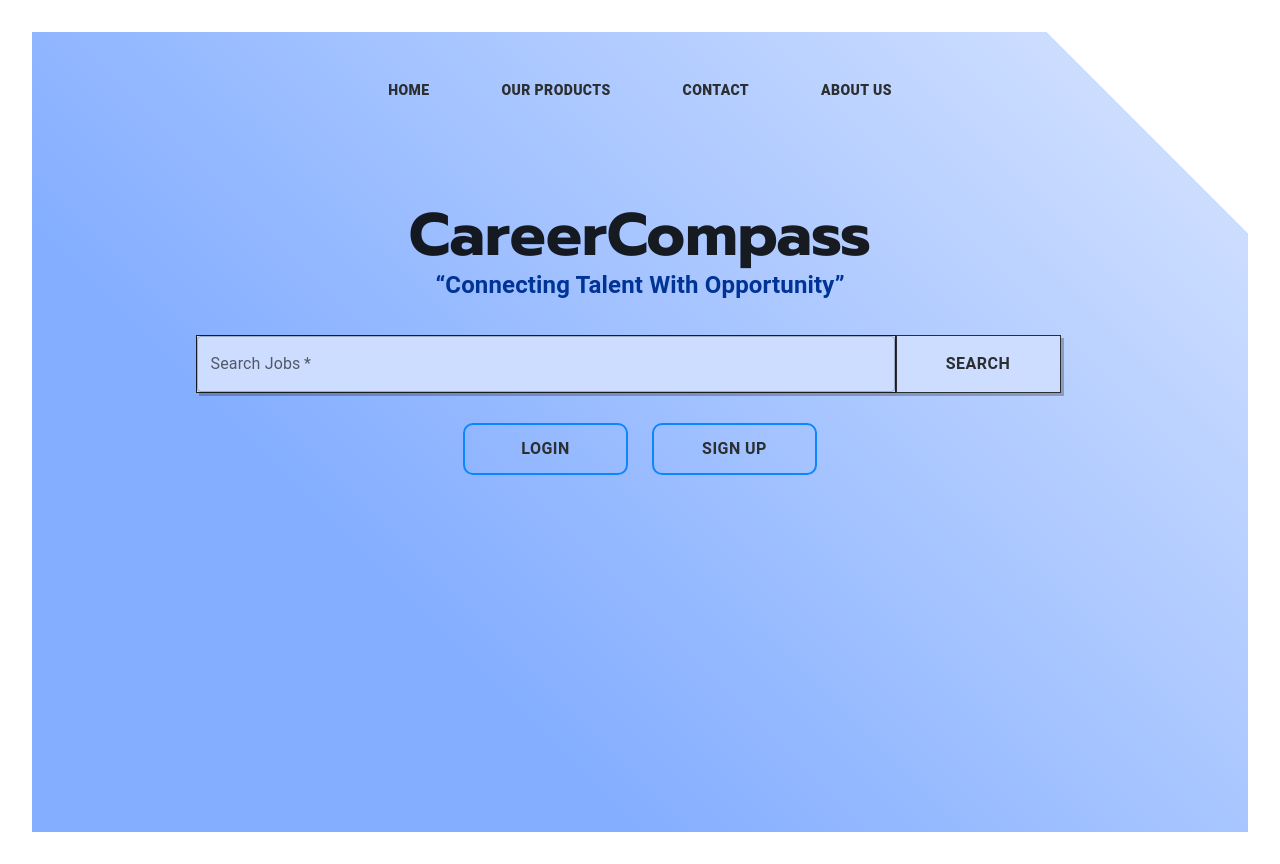
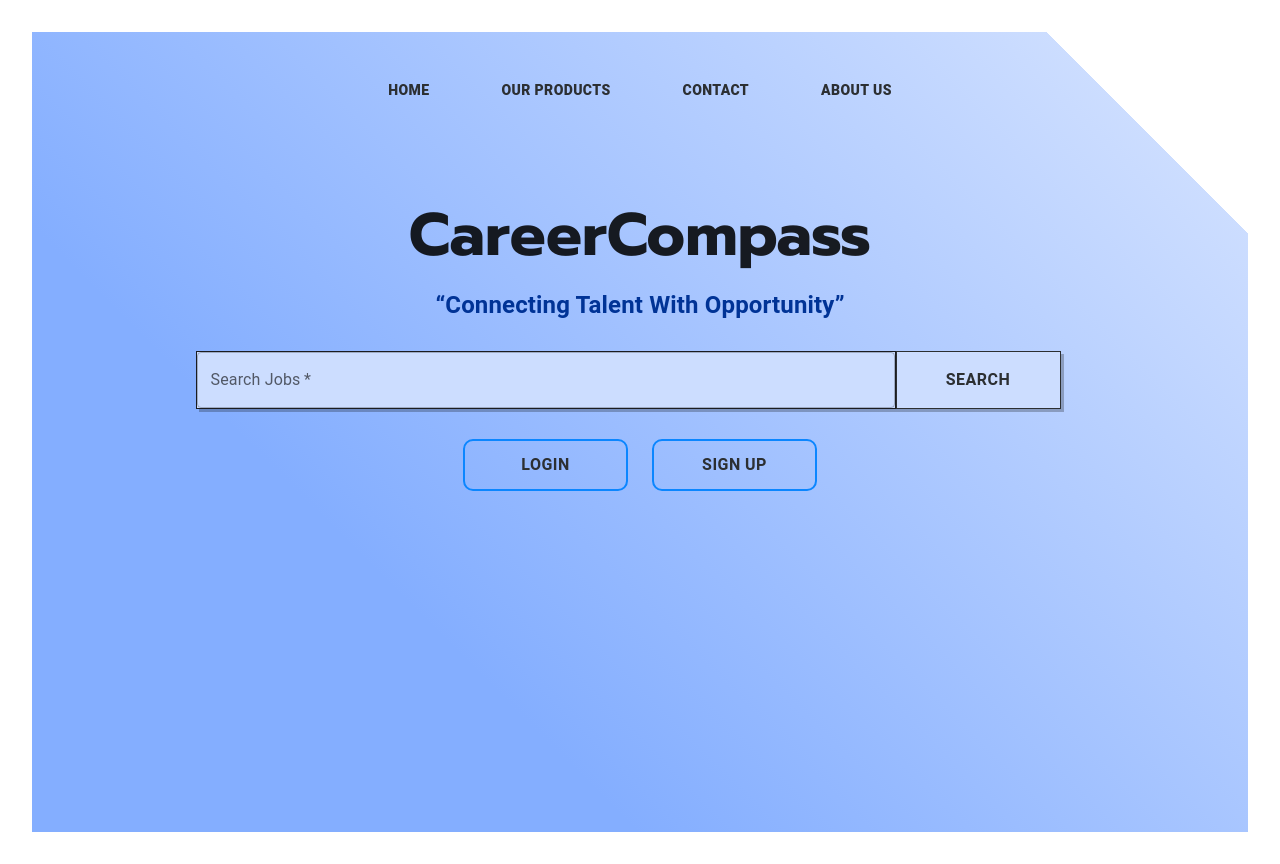
Before and after one commit to Abhay2342/innovateX_Hackathon, a React (Vite) app in the folder client/: page / in a window 1280 px wide. Built offline with nearby package versions, Linux system fonts and the light colour scheme.

Commit message:
Done landing page

```diff
--- a/client/src/components/HeroSection/HeroSection.jsx
+++ b/client/src/components/HeroSection/HeroSection.jsx
@@ -33,7 +33,7 @@ const HeroSection = ({
             <Typography variant="bannerH1" align="center">
               CareerCompass
             </Typography>
-            <Typography variant="tagLine" align="center" marginTop={"-20px"}>
+            <Typography variant="tagLine" align="center">
               “Connecting Talent With Opportunity”
             </Typography>
           </div>
@@ -47,7 +47,7 @@ const HeroSection = ({
           spacing={3}
           container
           justifyContent="center"
-          marginY={"-20px"} // Adjusted negative margin
+          // Adjusted negative margin
         >
           <Grid container justifyContent="center" alignItems="center">
             <Grid item md={7}>
```
